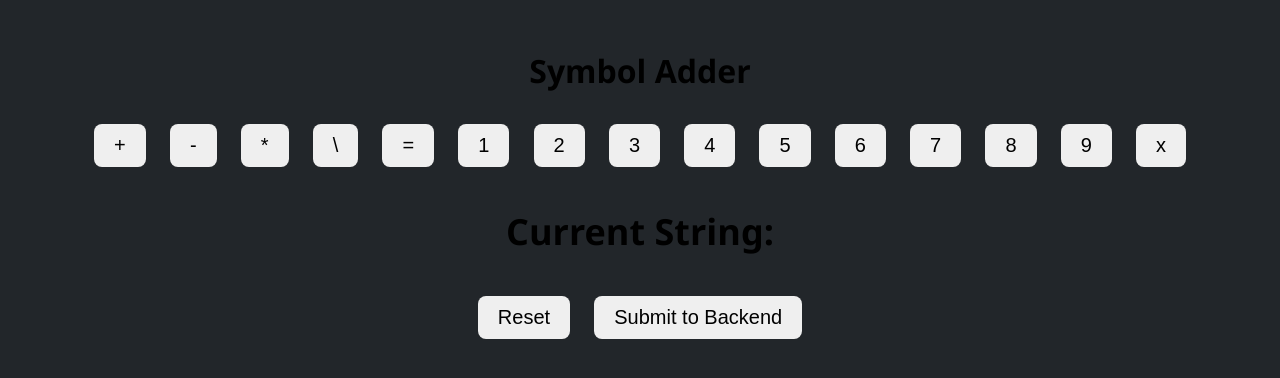
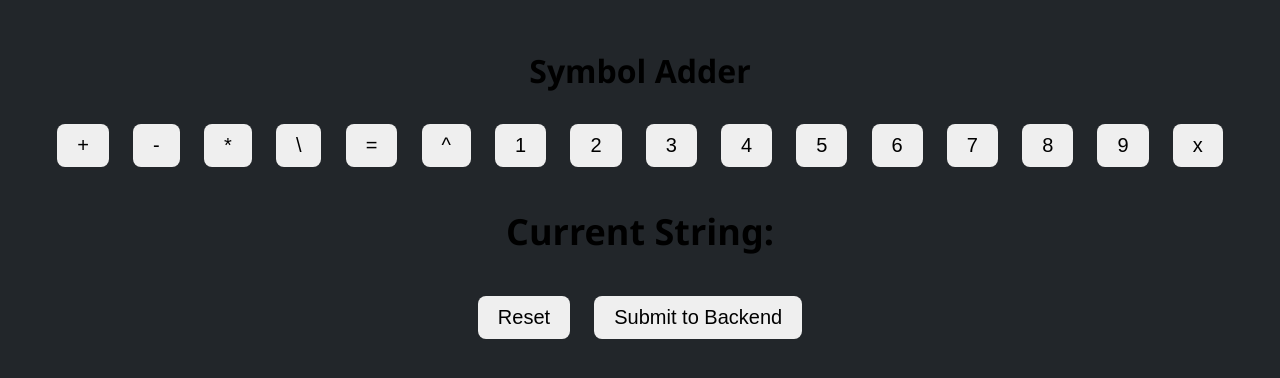
Before and after one commit to dapperroag/CrimsonCode2026, a plain HTML site: page frontend/index.html in a window 1280 px wide. Drawn offline with Linux system fonts and the light colour scheme.

Commit message:
Update index.html

```diff
--- a/frontend/index.html
+++ b/frontend/index.html
@@ -14,6 +14,7 @@
     <button onclick="addSymbol('*')">*</button>
     <button onclick="addSymbol('/')">\</button>
     <button onclick="addSymbol('=')">=</button>
+    <button onclick="addSymbol('^')">^</button>
     <button onclick="addSymbol('1')">1</button>
     <button onclick="addSymbol('2')">2</button>
     <button onclick="addSymbol('3')">3</button>
```
